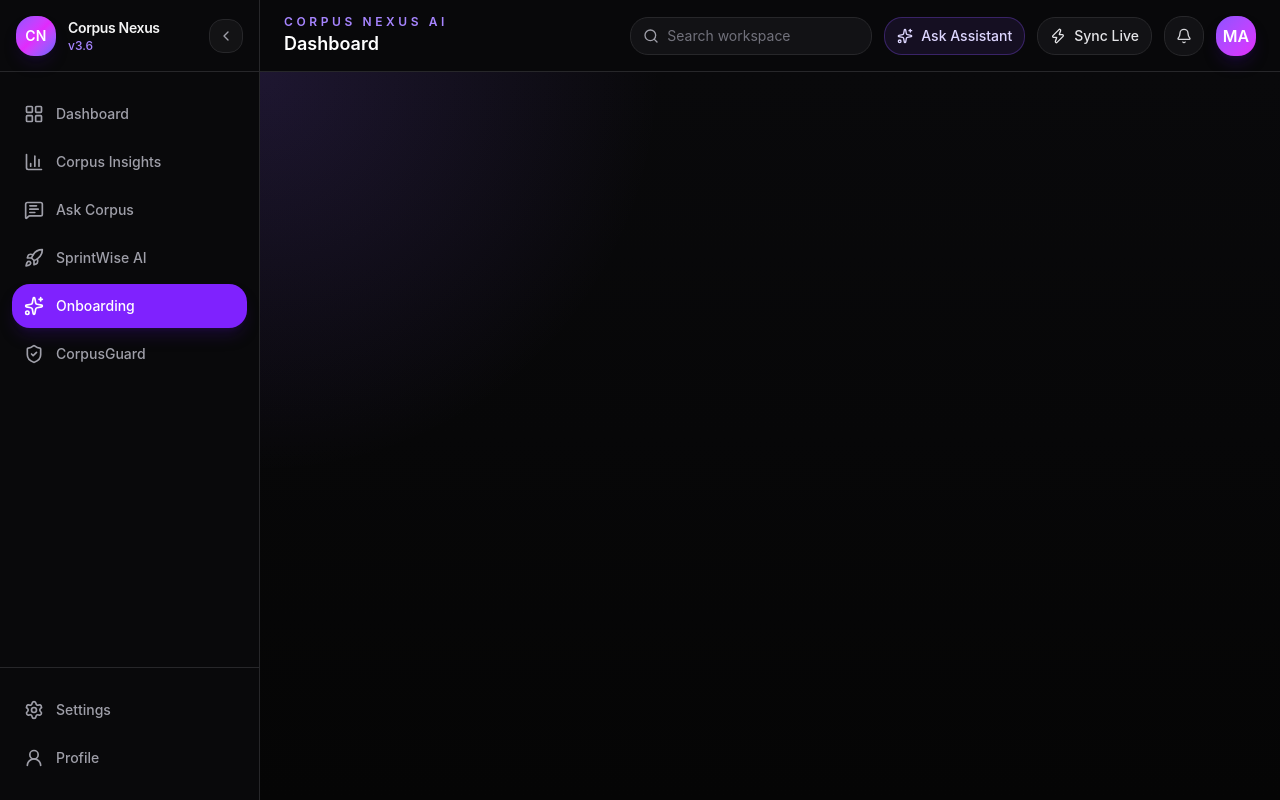
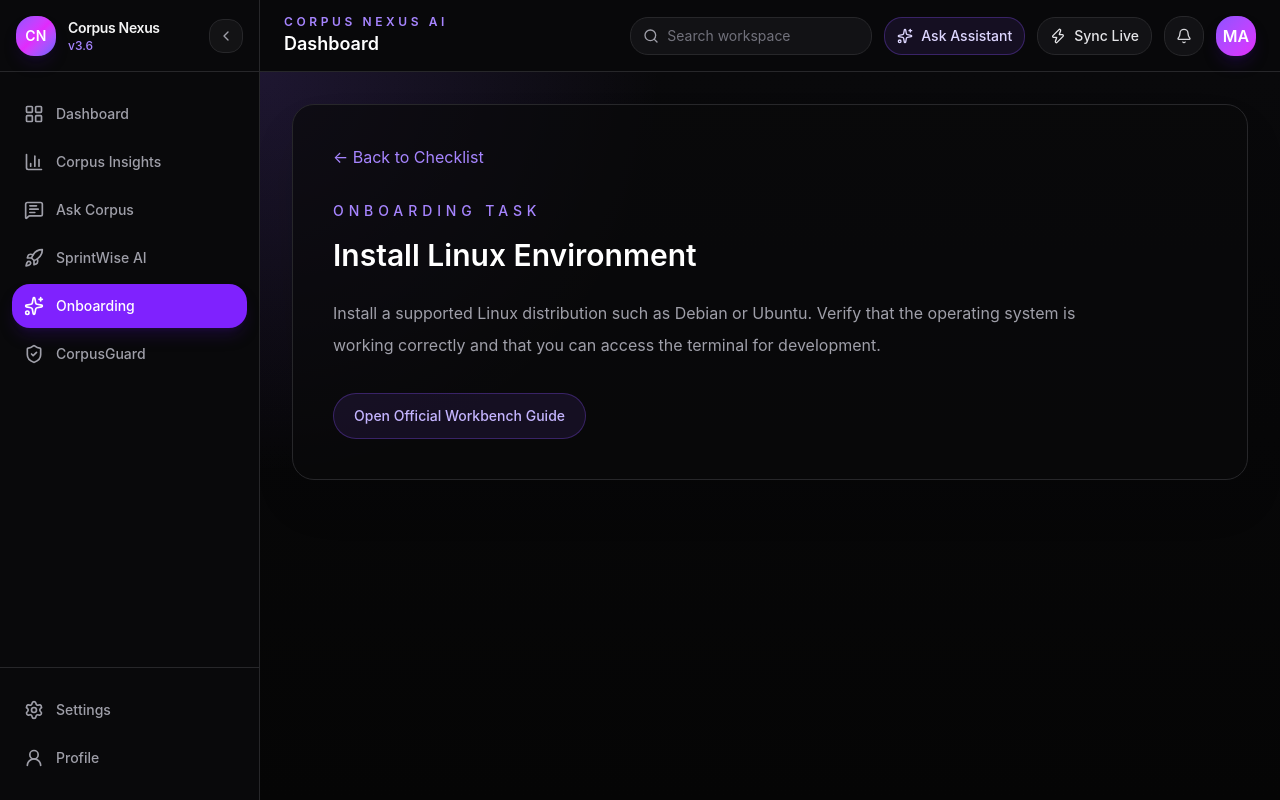
Before and after one commit to Saharshasamala1112/Corpus_Nexus_AI, a React (Vite) app in the folder frontend/: page /onboarding/task/1 in a window 1280 px wide. Built offline with nearby package versions, Linux system fonts and the light colour scheme.

Commit message:
add onboarding task navigation

```diff
--- a/frontend/src/pages/onboarding/OnboardingPage.tsx
+++ b/frontend/src/pages/onboarding/OnboardingPage.tsx
@@ -4,7 +4,9 @@ import { onboardingTasks } from "./data/onboardingTasks";
 
 function OnboardingPage() {
     const completedTasks = 0;
+
     const pendingTasks = onboardingTasks.length - completedTasks;
+
     const progress = Math.round(
         (completedTasks / onboardingTasks.length) * 100
     );
@@ -40,8 +42,7 @@ function OnboardingPage() {
                             </h2>
 
                             <p className="mt-1 text-sm text-zinc-400">
-                                Work through the setup tasks to prepare your
-                                workspace.
+                                Work through the setup tasks to prepare your workspace.
                             </p>
                         </div>
 
@@ -54,6 +55,7 @@ function OnboardingPage() {
                         {onboardingTasks.map((task) => (
                             <TaskCard
                                 key={task.id}
+                                id={task.id}
                                 title={task.title}
                                 status={task.status}
                             />
--- /dev/null
+++ b/frontend/src/pages/onboarding/TaskDetailsPage.tsx
@@ -0,0 +1,54 @@
+import { Link, useParams } from "react-router-dom";
+import { onboardingTasks } from "./data/onboardingTasks";
+
+function TaskDetailsPage() {
+    const { id } = useParams();
+
+    const task = onboardingTasks.find(
+        (task) => task.id === Number(id)
+    );
+
+    if (!task) {
+        return (
+            <div className="rounded-3xl border border-zinc-800 bg-zinc-950/70 p-10">
+                <h2 className="text-2xl font-semibold text-white">
+                    Task not found
+                </h2>
+            </div>
+        );
+    }
+
+    return (
+        <div className="rounded-3xl border border-zinc-800 bg-zinc-950/70 p-10 shadow-2xl shadow-black/20">
+            <Link
+                to="/onboarding"
+                className="text-violet-400 hover:text-violet-300"
+            >
+                ← Back to Checklist
+            </Link>
+
+            <p className="mt-8 text-sm font-medium uppercase tracking-[0.35em] text-violet-400">
+                Onboarding Task
+            </p>
+
+            <h1 className="mt-4 text-3xl font-semibold text-white">
+                {task.title}
+            </h1>
+
+            <p className="mt-6 max-w-3xl text-base leading-8 text-zinc-400">
+                {task.description}
+            </p>
+
+            <a
+                href="https://code.swecha.org/internships/intern-instructions/-/blob/main/workbench-setup.md"
+                target="_blank"
+                rel="noreferrer"
+                className="mt-8 inline-flex rounded-full border border-violet-500/30 bg-violet-500/10 px-5 py-3 text-sm font-medium text-violet-300 hover:bg-violet-500/20"
+            >
+                Open Official Workbench Guide
+            </a>
+        </div>
+    );
+}
+
+export default TaskDetailsPage;
--- a/frontend/src/pages/onboarding/components/TaskCard.tsx
+++ b/frontend/src/pages/onboarding/components/TaskCard.tsx
@@ -1,9 +1,14 @@
+import { useNavigate } from "react-router-dom";
+
 type TaskCardProps = {
+    id: number;
     title: string;
     status: string;
 };
 
-function TaskCard({ title, status }: TaskCardProps) {
+function TaskCard({ id, title, status }: TaskCardProps) {
+    const navigate = useNavigate();
+
     return (
         <div className="rounded-2xl border border-zinc-800 bg-zinc-950/70 p-5 transition hover:border-violet-500/40 hover:bg-zinc-900">
             <div className="flex items-start justify-between gap-3">
@@ -22,7 +27,10 @@ function TaskCard({ title, status }: TaskCardProps) {
                 </span>
             </div>
 
-            <button className="mt-5 inline-flex items-center rounded-full border border-violet-500/30 bg-violet-500/10 px-3.5 py-2 text-sm font-medium text-violet-300 transition hover:bg-violet-500/20">
+            <button
+                onClick={() => navigate(`/onboarding/task/${id}`)}
+                className="mt-5 inline-flex items-center rounded-full border border-violet-500/30 bg-violet-500/10 px-3.5 py-2 text-sm font-medium text-violet-300 transition hover:bg-violet-500/20"
+            >
                 Start
             </button>
         </div>
--- a/frontend/src/pages/onboarding/data/onboardingTasks.ts
+++ b/frontend/src/pages/onboarding/data/onboardingTasks.ts
@@ -1,6 +1,7 @@
 export type Task = {
     id: number;
     title: string;
+    description: string;
     status: string;
 };
 
@@ -8,26 +9,36 @@ export const onboardingTasks: Task[] = [
     {
         id: 1,
         title: "Install Linux Environment",
+        description:
+            "Install a supported Linux distribution such as Debian or Ubuntu. Verify that the operating system is working correctly and that you can access the terminal for development.",
         status: "Pending",
     },
     {
         id: 2,
         title: "Configure Git & GitLab",
+        description:
+            "Create or configure your GitLab account, generate SSH keys if required, configure Git with your name and email, and verify that you can clone and push repositories.",
         status: "Pending",
     },
     {
         id: 3,
         title: "Setup Docker",
+        description:
+            "Install Docker and verify that Docker Engine is running properly. Ensure containers can be created successfully before proceeding with development.",
         status: "Pending",
     },
     {
         id: 4,
         title: "Install Development Tools",
+        description:
+            "Install all required development tools including Node.js, npm, Git, VS Code, and any additional tools mentioned in the onboarding documentation.",
         status: "Pending",
     },
     {
         id: 5,
         title: "Verify Development Environment",
+        description:
+            "Confirm that all required software is installed correctly and verify that the project builds and runs successfully on your local machine.",
         status: "Pending",
     },
 ];
--- a/frontend/src/routes/AppRoutes.tsx
+++ b/frontend/src/routes/AppRoutes.tsx
@@ -1,9 +1,11 @@
 import { Navigate, Route, Routes } from "react-router-dom";
+
 import AskCorpusPage from "../pages/askCorpus/AskCorpusPage";
 import CorpusGuardPage from "../pages/corpusGuard/CorpusGuardPage";
 import CorpusInsightsPage from "../pages/corpusInsights/CorpusInsightsPage";
 import DashboardPage from "../pages/dashboard/DashboardPage";
 import OnboardingPage from "../pages/onboarding/OnboardingPage";
+import TaskDetailsPage from "../pages/onboarding/TaskDetailsPage";
 import ProfilePage from "../pages/profile/ProfilePage";
 import SettingsPage from "../pages/settings/SettingsPage";
 import SprintPage from "../pages/sprint/SprintPage";
@@ -12,11 +14,18 @@ function AppRoutes() {
     return (
         <Routes>
             <Route path="/" element={<Navigate to="/dashboard" replace />} />
+
             <Route path="/dashboard" element={<DashboardPage />} />
             <Route path="/corpus-insights" element={<CorpusInsightsPage />} />
             <Route path="/ask-corpus" element={<AskCorpusPage />} />
             <Route path="/sprintwise-ai" element={<SprintPage />} />
+
             <Route path="/onboarding" element={<OnboardingPage />} />
+            <Route
+                path="/onboarding/task/:id"
+                element={<TaskDetailsPage />}
+            />
+
             <Route path="/corpusguard" element={<CorpusGuardPage />} />
             <Route path="/settings" element={<SettingsPage />} />
             <Route path="/profile" element={<ProfilePage />} />
```
